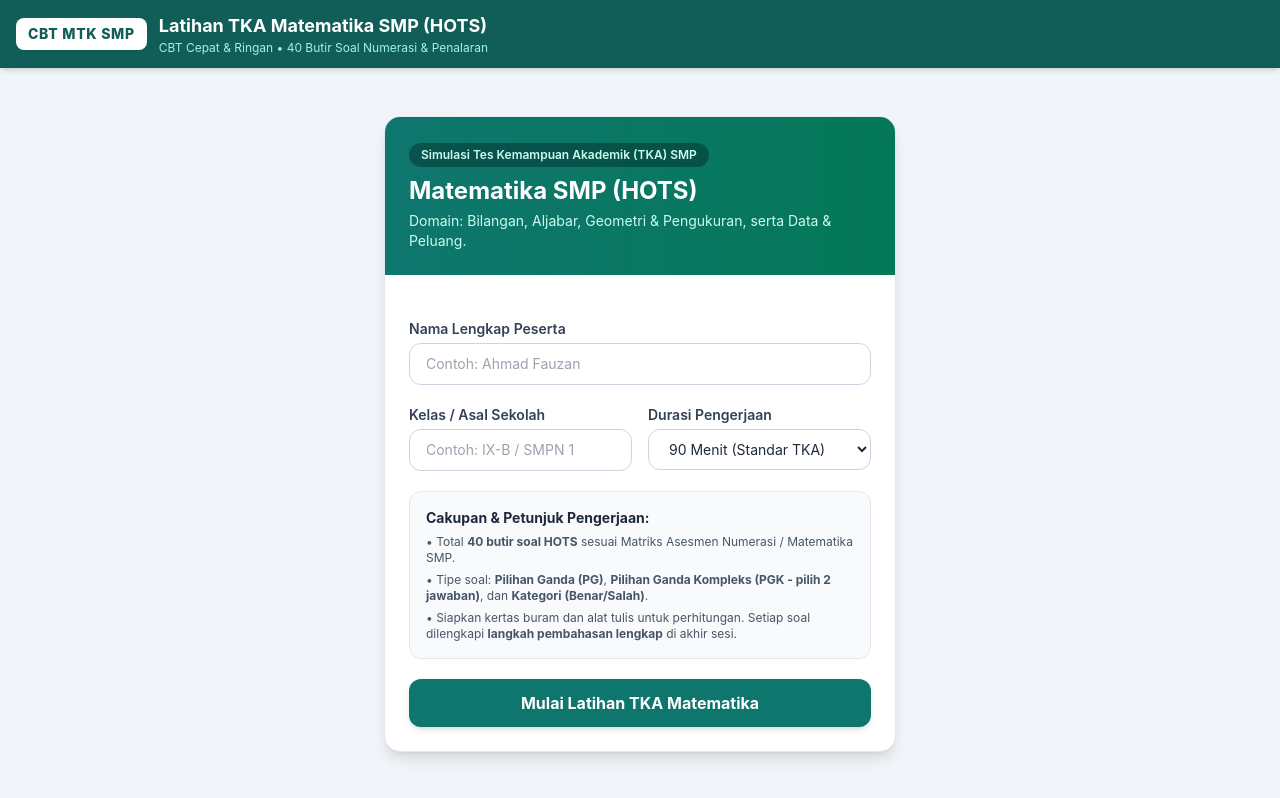
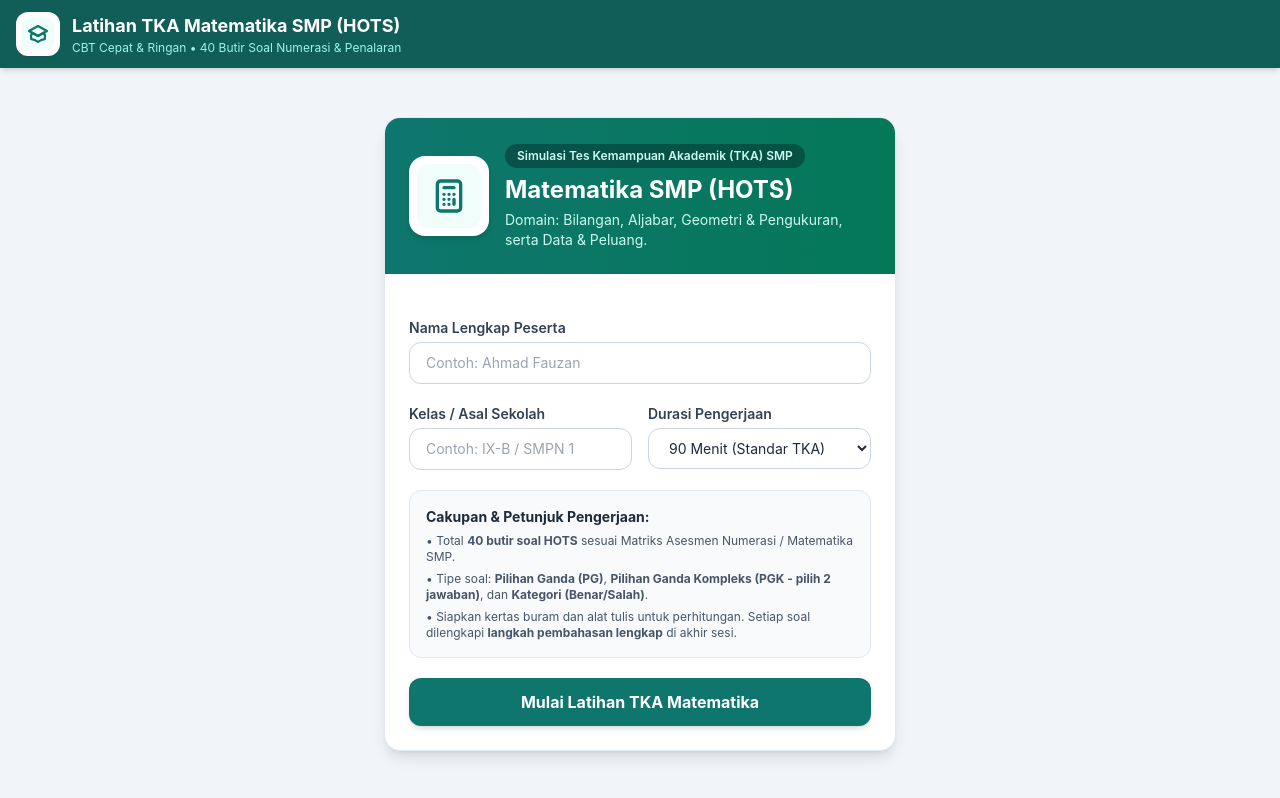
Before and after one commit to arhymu/Latihan-Tka-Matematika-SMP, a plain HTML site: page index.html in a window 1280 px wide. Drawn offline with nearby package versions, Linux system fonts and the light colour scheme.

Commit message:
Add files via upload

```diff
--- a/index.html
+++ b/index.html
@@ -59,8 +59,15 @@
     <header class="bg-teal-800 text-white shadow-md sticky top-0 z-30">
         <div class="max-w-7xl mx-auto px-4 py-3 flex flex-wrap items-center justify-between gap-2">
             <div class="flex items-center gap-3">
-                <div class="bg-white text-teal-800 font-extrabold px-3 py-1.5 rounded-lg text-sm tracking-wider shadow-sm">
-                    CBT MTK SMP
+                <div class="bg-white p-1.5 rounded-xl shadow-sm flex items-center justify-center w-11 h-11 overflow-hidden shrink-0">
+                    <img id="headerLogoImg" src="logo-sekolah.png" alt="Logo Sekolah" class="w-full h-full object-contain"
+                         onerror="this.style.display='none'; document.getElementById('headerLogoFallback').style.display='flex';">
+                    <div id="headerLogoFallback" style="display:none;" class="w-full h-full items-center justify-center bg-teal-50 text-teal-800 rounded-lg font-black text-xs">
+                        <svg class="w-6 h-6 text-teal-700" fill="none" stroke="currentColor" stroke-width="2.2" viewBox="0 0 24 24">
+                            <path stroke-linecap="round" stroke-linejoin="round" d="M12 14l9-5-9-5-9 5 9 5z"/>
+                            <path stroke-linecap="round" stroke-linejoin="round" d="M12 14l6.16-3.422a12.083 12.083 0 01.665 6.479A11.952 11.952 0 0012 20.055a11.952 11.952 0 00-6.824-2.998 12.078 12.078 0 01.665-6.479L12 14z"/>
+                        </svg>
+                    </div>
                 </div>
                 <div>
                     <h1 class="font-bold text-base sm:text-lg leading-tight">Latihan TKA Matematika SMP (HOTS)</h1>
@@ -85,14 +92,25 @@
     <!-- ==================== HALAMAN 1: LOGIN / MULAI UJIAN ==================== -->
     <main id="loginScreen" class="flex-grow flex items-center justify-center p-4 fade-in">
         <div class="bg-white max-w-lg w-full rounded-2xl shadow-lg border border-slate-200 overflow-hidden">
-            <div class="bg-gradient-to-r from-teal-700 to-emerald-700 p-6 text-white">
-                <span class="inline-block bg-teal-950/50 text-teal-100 text-xs font-semibold px-3 py-1 rounded-full mb-2">
-                    Simulasi Tes Kemampuan Akademik (TKA) SMP
-                </span>
-                <h2 class="text-2xl font-bold">Matematika SMP (HOTS)</h2>
-                <p class="text-sm text-teal-100 mt-1">
-                    Domain: Bilangan, Aljabar, Geometri & Pengukuran, serta Data & Peluang.
-                </p>
+            <div class="bg-gradient-to-r from-teal-700 to-emerald-700 p-6 text-white flex items-center gap-4">
+                <div class="bg-white p-2 rounded-2xl shadow-md w-16 h-16 sm:w-20 sm:h-20 flex items-center justify-center shrink-0 overflow-hidden">
+                    <img id="loginLogoImg" src="logo-sekolah.png" alt="Logo Sekolah" class="w-full h-full object-contain"
+                         onerror="this.style.display='none'; document.getElementById('loginLogoFallback').style.display='flex';">
+                    <div id="loginLogoFallback" style="display:none;" class="w-full h-full items-center justify-center bg-teal-50 text-teal-700 rounded-xl">
+                        <svg class="w-10 h-10" fill="none" stroke="currentColor" stroke-width="2" viewBox="0 0 24 24">
+                            <path stroke-linecap="round" stroke-linejoin="round" d="M9 7h6m0 10v-3m-3 3h.01M9 17h.01M9 14h.01M12 14h.01M15 11h.01M12 11h.01M9 11h.01M7 21h10a2 2 0 002-2V5a2 2 0 00-2-2H7a2 2 0 00-2 2v14a2 2 0 002 2z"/>
+                        </svg>
+                    </div>
+                </div>
+                <div>
+                    <span class="inline-block bg-teal-950/50 text-teal-100 text-xs font-semibold px-3 py-1 rounded-full mb-1.5">
+                        Simulasi Tes Kemampuan Akademik (TKA) SMP
+                    </span>
+                    <h2 class="text-xl sm:text-2xl font-bold leading-tight">Matematika SMP (HOTS)</h2>
+                    <p class="text-xs sm:text-sm text-teal-100 mt-1">
+                        Domain: Bilangan, Aljabar, Geometri & Pengukuran, serta Data & Peluang.
+                    </p>
+                </div>
             </div>
 
             <div class="p-6 space-y-5">
```
